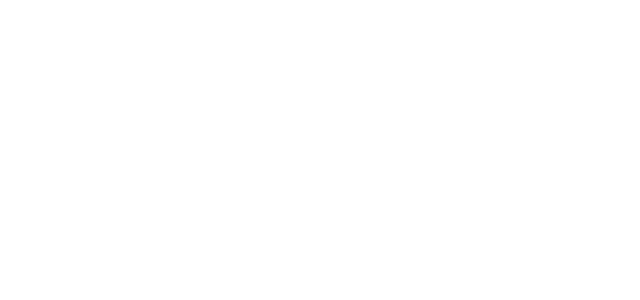
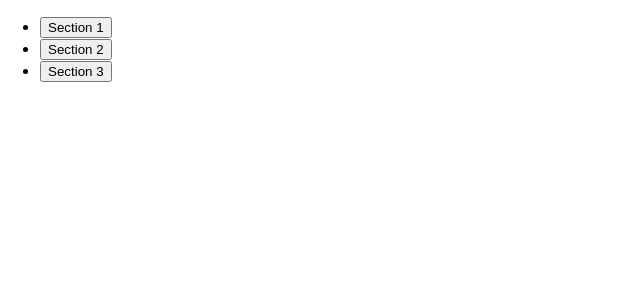
Before and after one commit to SterlingDWatts/react_playground, a React (Create React App) app: page / in a window 1280 px wide. Shown: the top 300 px of the page, without its empty margins (0-640 px from the left). Built offline with nearby package versions, Linux system fonts and the light colour scheme.

Commit message:
Finished basic accordian. Made test suite

```diff
--- a/src/App.js
+++ b/src/App.js
@@ -1,11 +1,26 @@
 import React, { Component } from 'react';
 import Accordian from './state-drills/Accordian';
+
+const sections = [
+    {
+        title: 'Section 1',
+        content: 'Lorem ipsum dolor sit amet consectetur adipisicing elit.',
+    },
+    {
+        title: 'Section 2',
+        content: 'Cupiditate tenetur aliquam necessitatibus id distinctio quas nihil ipsam nisi modi!',
+    },
+    {
+        title: 'Section 3',
+        content: 'Animi amet cumque sint cupiditate officia ab voluptatibus libero optio et?',
+    },
+]
 
 class App extends Component {
     render() {
         return (
         <div className="App">
-            <Accordian />
+            <Accordian section={sections}/>
         </div>
         );
     }
--- a/src/state-drills/Accordian.js
+++ b/src/state-drills/Accordian.js
@@ -1,9 +1,37 @@
 import React, { Component } from 'react';
 
 export default class Accordian extends Component {
+    static defaultProps = {
+        section: []
+    }
+    state = {
+        currentButton: null,
+    }
+    handleButtonClick(index) {
+        this.setState({ currentButton: index })
+    }
+    renderContent(index) {
+        if (index === this.state.currentButton) {
+            return (
+                <p>{this.props.section[index].content}</p>
+            )
+        } else {
+            return <div></div>
+        }
+    }
+    renderListItems() {
+        return this.props.section.map((section, index) => (
+            <li key={index}>
+                <button key={index} onClick={() => this.handleButtonClick(index)}>{section.title}</button>
+                {this.renderContent(index)}
+            </li>
+        ))
+    }
     render() {
         return (
-            <div></div>
+            <ul>
+                {this.renderListItems()}
+            </ul>
         )
     }
 }
```
Also changed, not shown: 2 other files (tests, documents, lock files or other folders).
